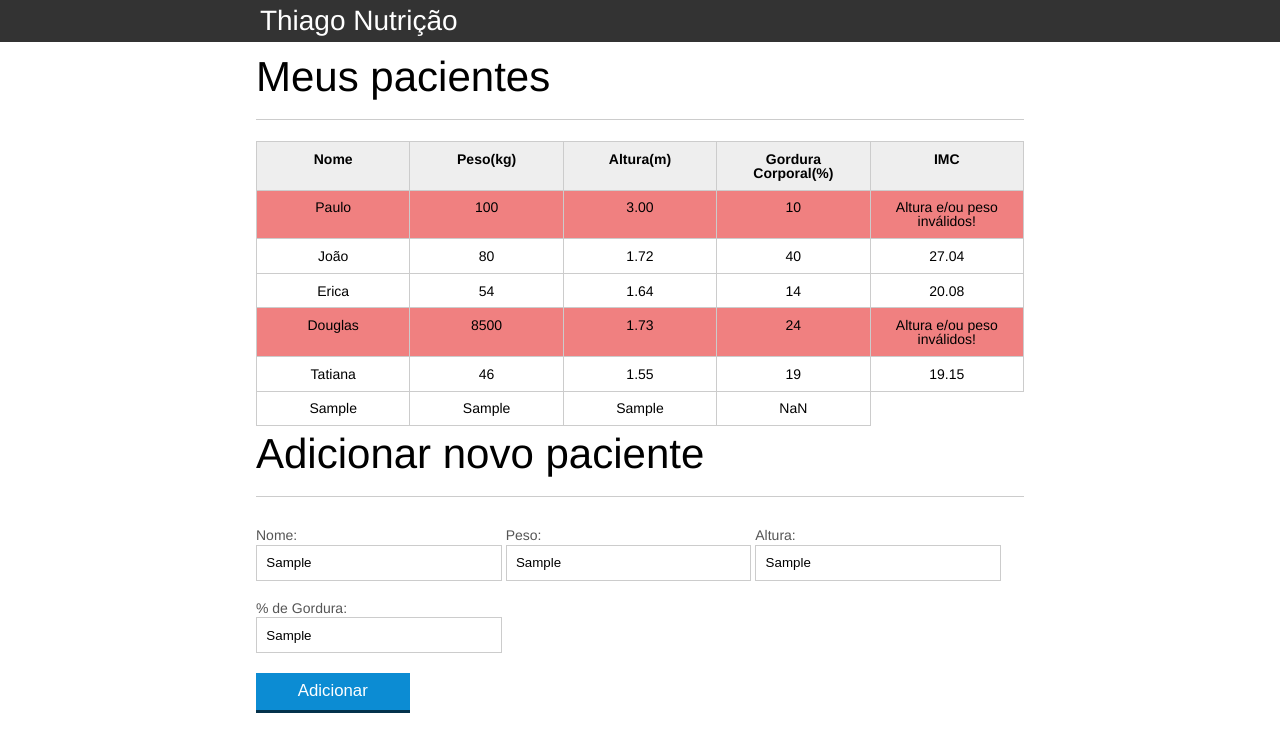
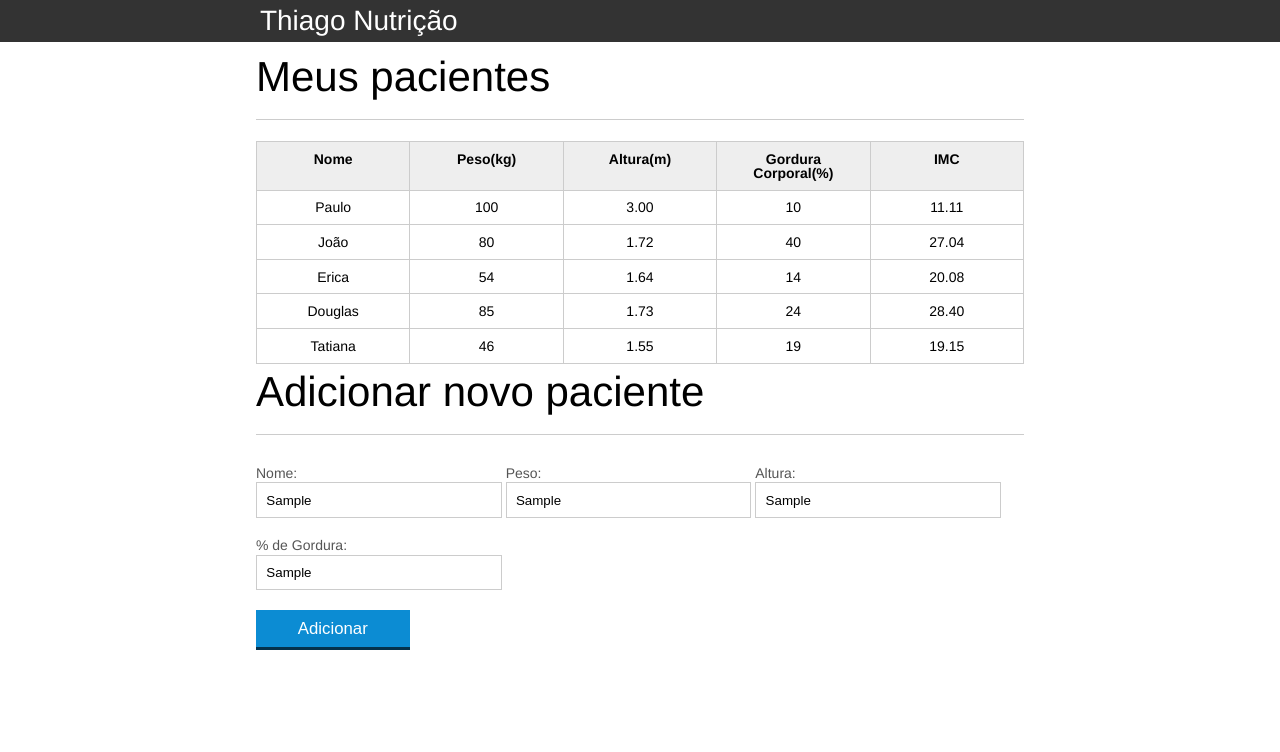
Before and after one commit to ThiagoBussola/Aulas-Alura, a plain HTML site: page index.html in a window 1280 px wide. Both pictures are taken after typing "Sample", "Sample", "Sample", "Sample" into the empty fields and a click on the button "Adicionar". Drawn offline with Linux system fonts and the light colour scheme.

Commit message:
COmmit aula 6

```diff
--- a/css/index.css
+++ b/css/index.css
@@ -136,3 +136,7 @@ button[disabled=disabled], button:disabled {
 .paciente-invalido{
     background-color: lightcoral;
 }
+
+.mensagens-erro{
+	color: red;
+}
--- a/index.html
+++ b/index.html
@@ -56,7 +56,7 @@
 
 						<tr class="paciente">
 							<td class="info-nome">Douglas</td>
-							<td class="info-peso">8500</td>
+							<td class="info-peso">85</td>
 							<td class="info-altura">1.73</td>
 							<td class="info-gordura">24</td>
 							<td class="info-imc">0</td>
@@ -76,6 +76,7 @@
 		<!-- ... -->
 		<section class="container">
 		    <h2 id="titulo-form">Adicionar novo paciente</h2>
+		    <ul id = "mensagens-erro"></ul>
 		    <form id="form-adiciona">
 		        <div class="grupo">
 		            <label for="nome">Nome:</label>
--- a/js/calcula-imc.js
+++ b/js/calcula-imc.js
@@ -15,15 +15,15 @@ for(var i = 0; i < pacientes.length; i++){
 
 	var tdImc = paciente.querySelector(".info-imc");
 
-	var pesoValido = true;
-	var alturaValido = true;
+	var pesoValido = validaPeso(peso);
+	var alturaValido = validaAltura(altura);
 
-	if (peso <= 0 || peso >= 1000) {
+	if (!pesoValido) {
 		tdImc.textContent = "Peso Inválido";
 		pesoValido = false;
 		paciente.classList.add("paciente-invalido");
 	}
-	if (altura <= 0 || altura >= 3) {
+	if (!alturaValido) {
 		tdImc.textContent = "Altura Inválida";
 		alturaValido = false;
 		paciente.classList.add("paciente-invalido");
@@ -38,6 +38,24 @@ for(var i = 0; i < pacientes.length; i++){
 	}
 }
 
+function validaPeso(peso){
+	if(peso >= 0 && peso < 1000){
+		return true;
+	} else {
+		return false;
+	}
+
+}
+
+function validaAltura(altura){
+	if(altura >= 0 && altura <= 3.0){
+		return true;
+	} else {
+		return false;
+	}
+
+}
+
 function calculaImc(peso,altura){
 	var imc = 0;
 	imc = peso / (altura*altura);
--- a/js/form.js
+++ b/js/form.js
@@ -1,33 +1,100 @@
 var botaoAdicionar = document.querySelector("#adicionar-paciente");
+
 botaoAdicionar.addEventListener("click", function(event){
 	event.preventDefault();
+
 	var form = document.querySelector("#form-adiciona");
+	var paciente = dadosForm(form);
+	var pacienteTr = montaTr(paciente);
 
-	var nome = form.nome.value;
-	var peso = form.peso.value;
-	var altura = form.altura.value;
-	var gordura = form.gordura.value;
+	var erros = validaPaciente(paciente);
 
-	var pacienteTr = document.createElement("tr");
+	if(erros.length > 0){
+		exibeMensagemErro(erros);
+		return;
+	}
 
-	var nomeTd = document.createElement("td");
-	var pesoTd = document.createElement("td");
-	var alturaTd = document.createElement("td");
-	var gorduraTd = document.createElement("td");
-	var imcTd = document.createElement("td");
-
-	nomeTd.textContent = nome;
-	pesoTd.textContent = peso;
-	alturaTd.textContent = altura;
-	gorduraTd.textContent = gordura;
-	imcTd.textContent = calculaImc(peso,altura);
-
-	pacienteTr.appendChild(nomeTd);
-	pacienteTr.appendChild(pesoTd);
-	pacienteTr.appendChild(alturaTd);
-	pacienteTr.appendChild(imcTd);
-
+	//adicionando paciente na tabela
 	var tabela = document.querySelector("#tabela-pacientes");
 	tabela.appendChild(pacienteTr);
 
+	form.reset();
+	var mensagensErro = document.querySelector("#mensagens-erro");
+	mensagensErro.innerHTML = "";
+
 });
+
+function exibeMensagemErro(erros){
+	var ul = document.querySelector("mensagens-erro");
+
+	ul.innerHTML = "";
+
+	erros.forEach(function(erro){
+		var li = document.createElement("li");
+		li.textContent = erro;
+		ul.appendChild(li);
+	});
+}
+
+function dadosForm(form){
+
+	var paciente = {
+		nome: form.nome.value,
+		peso: form.peso.value,
+		altura: form.altura.value,
+		gordura: form.gordura.value,
+		imc: calculaImc(form.peso.value, form.altura.value)
+	}
+	return paciente;
+}
+
+function montaTr(paciente){
+	var pacienteTr = document.createElement("tr");
+	pacienteTr.classList.add("paciente");
+
+	pacienteTr.appendChild(montaTd(paciente.nome, "info-nome"));
+	pacienteTr.appendChild(montaTd(paciente.peso, "info-peso"));
+	pacienteTr.appendChild(montaTd(paciente.altura, "info-altura"));
+	pacienteTr.appendChild(montaTd(paciente.gordura, "info-gordura"));
+	pacienteTr.appendChild(montaTd(paciente.imc, "info-imc"));
+
+	return pacienteTr;
+}
+
+function montaTd(dado,classe){
+	var td = document.createElement("td");
+	td.textContent = dado;
+	td.classList.add(classe);
+	return td;
+}
+
+function validaPaciente(paciente){
+
+   var erros = [];
+
+    if (paciente.nome.length == 0){
+        erros.push("O nome não pode ser em branco");
+    }
+
+    if (paciente.gordura.length == 0){
+        erros.push("A gordura não pode ser em branco");
+    }
+
+    if (paciente.peso.length == 0){
+        erros.push("O peso não pode ser em branco");
+    }
+
+    if (paciente.altura.length == 0){
+        erros.push("A altura não pode ser em branco");
+    }
+
+    if (!validaPeso(paciente.peso)){
+        erros.push("Peso é inválido");
+    }
+
+    if (!validaAltura(paciente.altura)){
+        erros.push("Altura é inválida");
+    }
+
+    return erros;
+}
```
